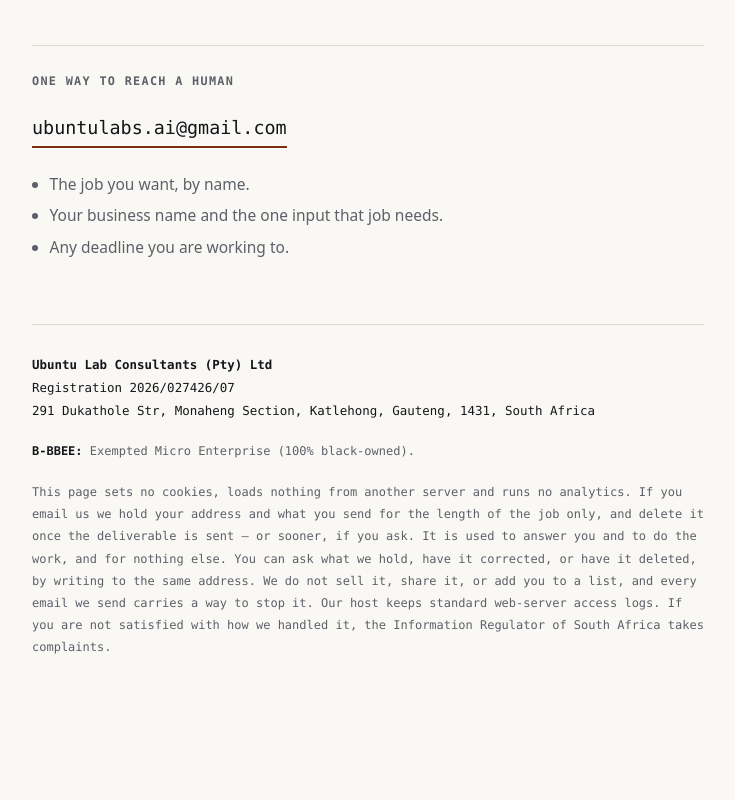
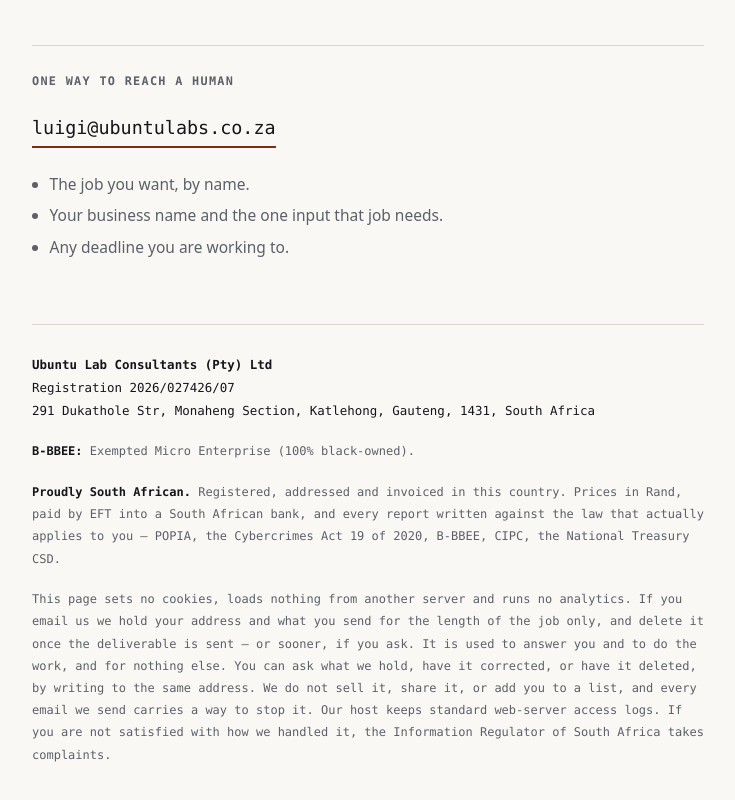
Before and after one commit to luigimasango-dev/ulc-site, a plain HTML site: page index.html in a window 1280 px wide. Shown: the part 2577-3377 px from the top of the page, without its empty margins (272-1007 px from the left). Before the commit the page ends 3350 px from the top, so only its background shows below. Drawn offline with Linux system fonts and the light colour scheme.

Commit message:
chore: checkpoint 26 Nov local work

```diff
--- a/index.html
+++ b/index.html
@@ -104,7 +104,7 @@ footer .id{font-size:.78rem; color:var(--ink)}
   a{text-decoration:none}
 }
 </style>
-<script type="application/ld+json">{"@context":"https://schema.org","@type":"ProfessionalService","name":"Ubuntu Lab Consultants (Pty) Ltd","url":"https://ubuntulabs.co.za","email":"ubuntulabs.ai@gmail.com","identifier":"2026/027426/07","address":{"@type":"PostalAddress","streetAddress":"291 Dukathole Str, Monaheng Section","addressLocality":"Katlehong","addressRegion":"Gauteng","postalCode":"1431","addressCountry":"ZA"}}</script>
+<script type="application/ld+json">{"@context":"https://schema.org","@type":"ProfessionalService","name":"Ubuntu Lab Consultants (Pty) Ltd","url":"https://ubuntulabs.co.za","email":"luigi@ubuntulabs.co.za","identifier":"2026/027426/07","address":{"@type":"PostalAddress","streetAddress":"291 Dukathole Str, Monaheng Section","addressLocality":"Katlehong","addressRegion":"Gauteng","postalCode":"1431","addressCountry":"ZA"}}</script>
 </head>
 <body>
 <div class="wrap">
@@ -218,7 +218,7 @@ footer .id{font-size:.78rem; color:var(--ink)}
 
     <section class="contact">
       <h2>One way to reach a human</h2>
-      <a href="mailto:ubuntulabs.ai@gmail.com?subject=Enquiry">ubuntulabs.ai@gmail.com</a>
+      <a href="mailto:luigi@ubuntulabs.co.za?subject=Enquiry">luigi@ubuntulabs.co.za</a>
       <ul class="send">
         <li>The job you want, by name.</li>
         <li>Your business name and the one input that job needs.</li>
@@ -232,6 +232,10 @@ footer .id{font-size:.78rem; color:var(--ink)}
     Registration 2026/027426/07<br>
     291 Dukathole Str, Monaheng Section, Katlehong, Gauteng, 1431, South Africa</p>
     <p><strong>B-BBEE:</strong> Exempted Micro Enterprise (100% black-owned).</p>
+    <p><strong>Proudly South African.</strong> Registered, addressed and invoiced in this
+    country. Prices in Rand, paid by EFT into a South African bank, and every report written
+    against the law that actually applies to you &mdash; POPIA, the Cybercrimes Act 19 of 2020,
+    B-BBEE, CIPC, the National Treasury CSD.</p>
     <p>This page sets no cookies, loads nothing from another server and
     runs no analytics. If you email us we hold your address and what you send for the
     length of the job only, and delete it once the deliverable is sent &mdash; or
```
